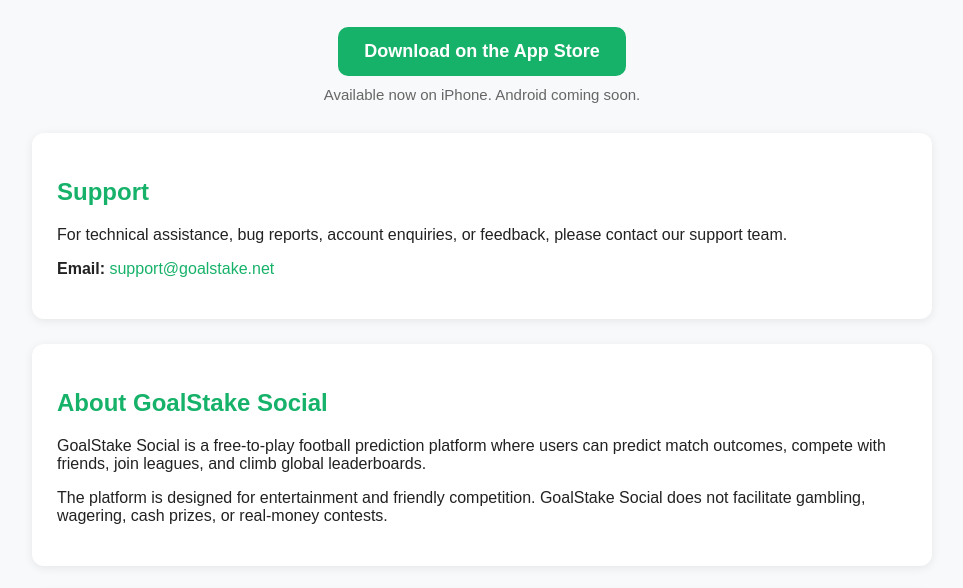
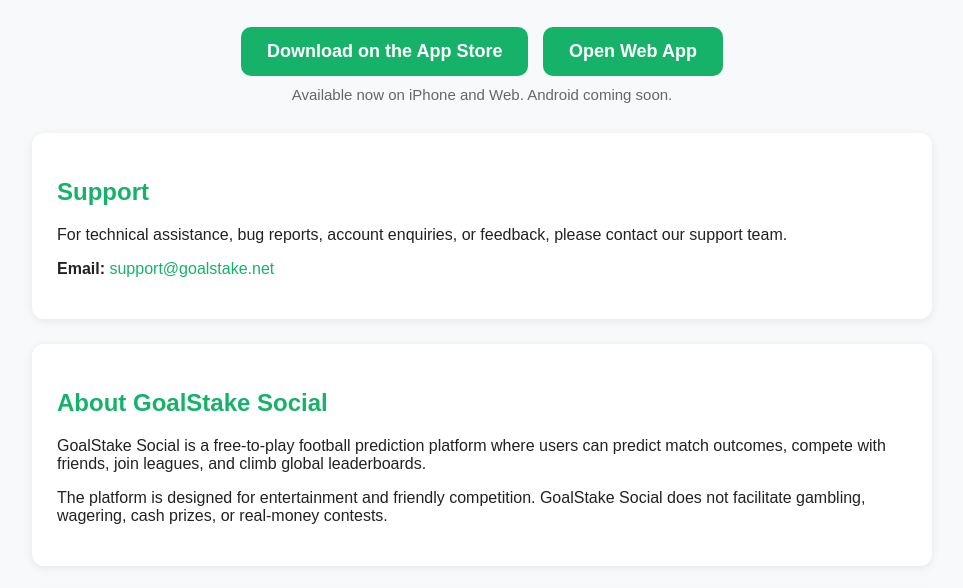
Before and after one commit to arycoltd-star/goalstake-social, a plain HTML site: page index.html in a window 1280 px wide. Shown: the part 166-754 px from the top of the page, without its empty margins (158-1121 px from the left). Drawn offline with Linux system fonts and the light colour scheme.

Commit message:
Add web app button to landing page

```diff
--- a/index.html
+++ b/index.html
@@ -128,8 +128,12 @@
         Download on the App Store
     </a>
 
+    <a class="download-button" href="https://lhomrzddlgk15klyegrc.share.dreamflow.app/" target="_blank" rel="noopener noreferrer" style="margin-left:10px;">
+        Open Web App
+    </a>
+
     <div class="download-note">
-        Available now on iPhone. Android coming soon.
+        Available now on iPhone and Web. Android coming soon.
     </div>
 </div>
 
```
